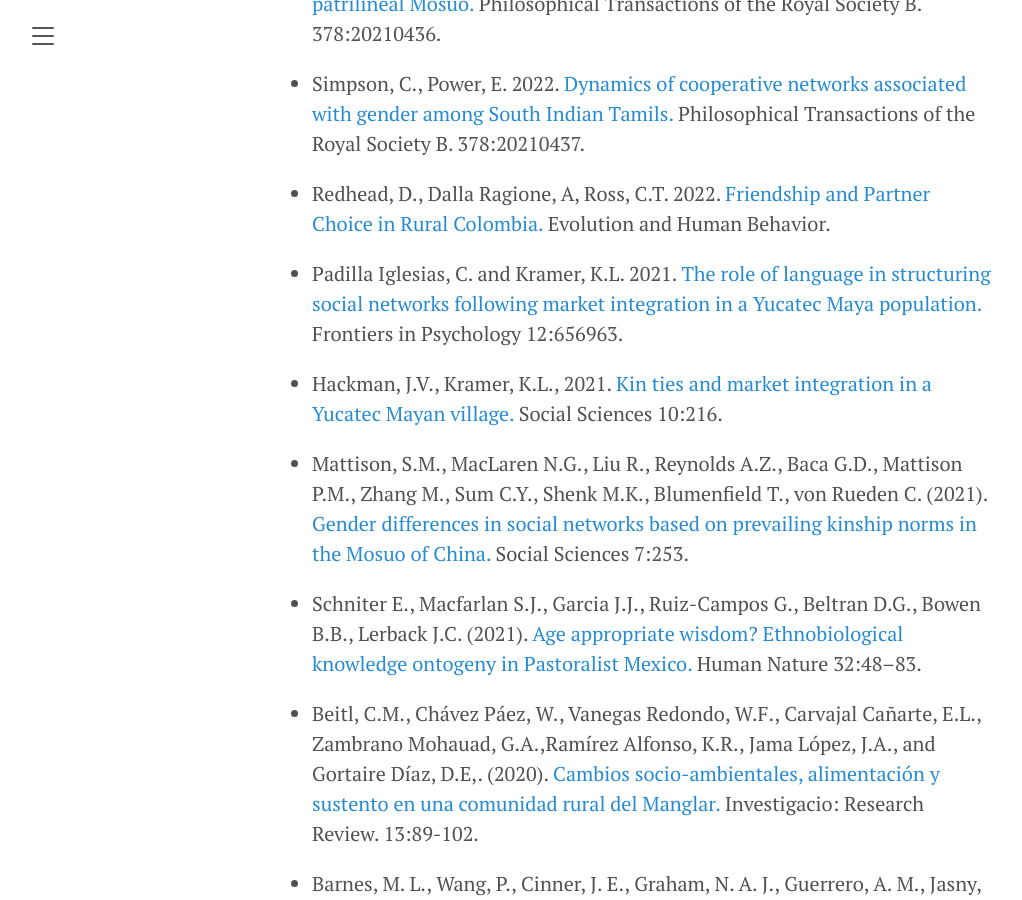
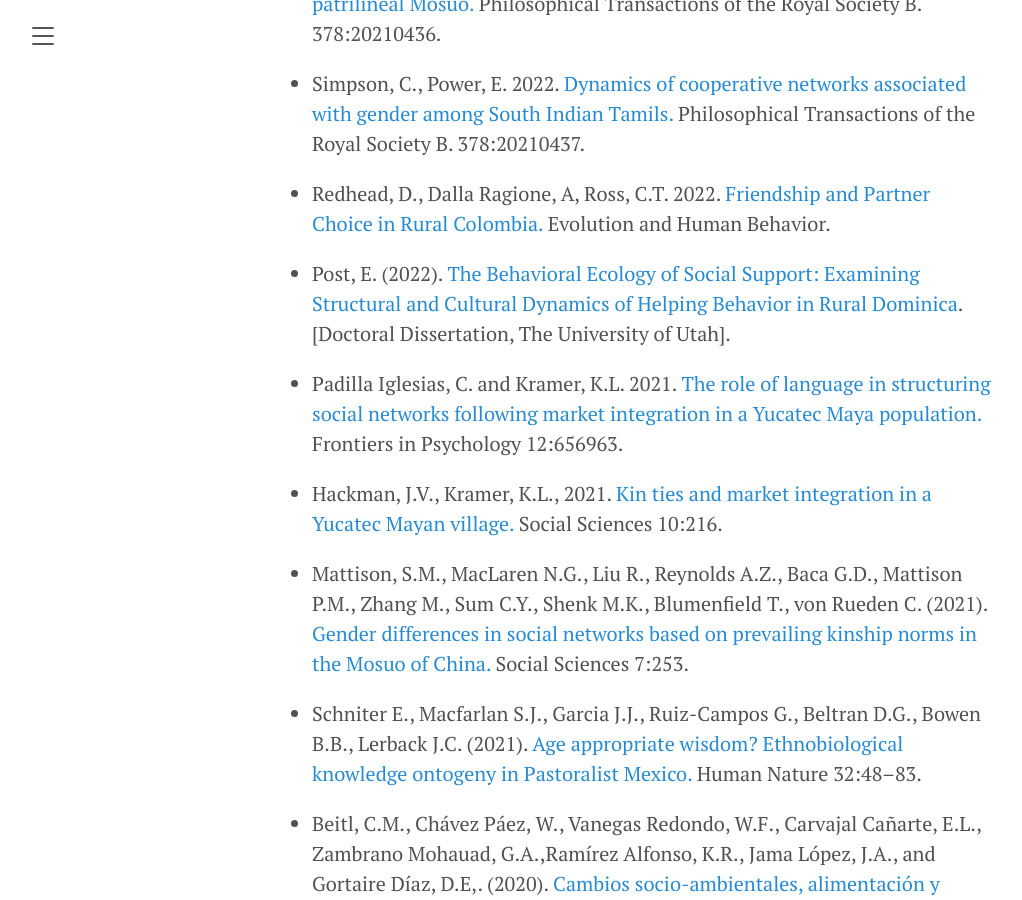
Before and after one commit to endowproject/endowproject.github.io, a Jekyll site: the page built from publications.md, in a window 1280 px wide and 900 px high, scrolled down 1613 px. Shown: the whole window, without its empty margins (8-1030 px from the left). Built offline with Jekyll 4.4.1, drawn with Linux system fonts in a browser that asks for light colours.

Commit message:
Update publications.md
Added Emily Post dissertation

```diff
--- a/publications.md
+++ b/publications.md
@@ -32,6 +32,8 @@ In addition to our planned cross-cultural comparisons, ENDOW team members are dr
 
 - Redhead, D., Dalla Ragione, A, Ross, C.T. 2022. [Friendship and Partner Choice in Rural Colombia.](https://www.sciencedirect.com/science/article/abs/pii/S1090513822000484) Evolution and Human Behavior.
 
+- Post, E. (2022). [The Behavioral Ecology of Social Support: Examining Structural and Cultural Dynamics of Helping Behavior in Rural Dominica](https://www.proquest.com/openview/2df912075434dae136a362b682d57b56/1). [Doctoral Dissertation, The University of Utah].
+
 - Padilla Iglesias, C. and Kramer, K.L. 2021. [The role of language in structuring social networks following market integration in a Yucatec Maya population.](https://www.frontiersin.org/articles/10.3389/fpsyg.2021.656963/full) Frontiers in Psychology 12:656963.
 
 - Hackman, J.V., Kramer, K.L., 2021. [Kin ties and market integration in a Yucatec Mayan village.](https://www.mdpi.com/2076-0760/10/6/216) Social Sciences 10:216.
```
